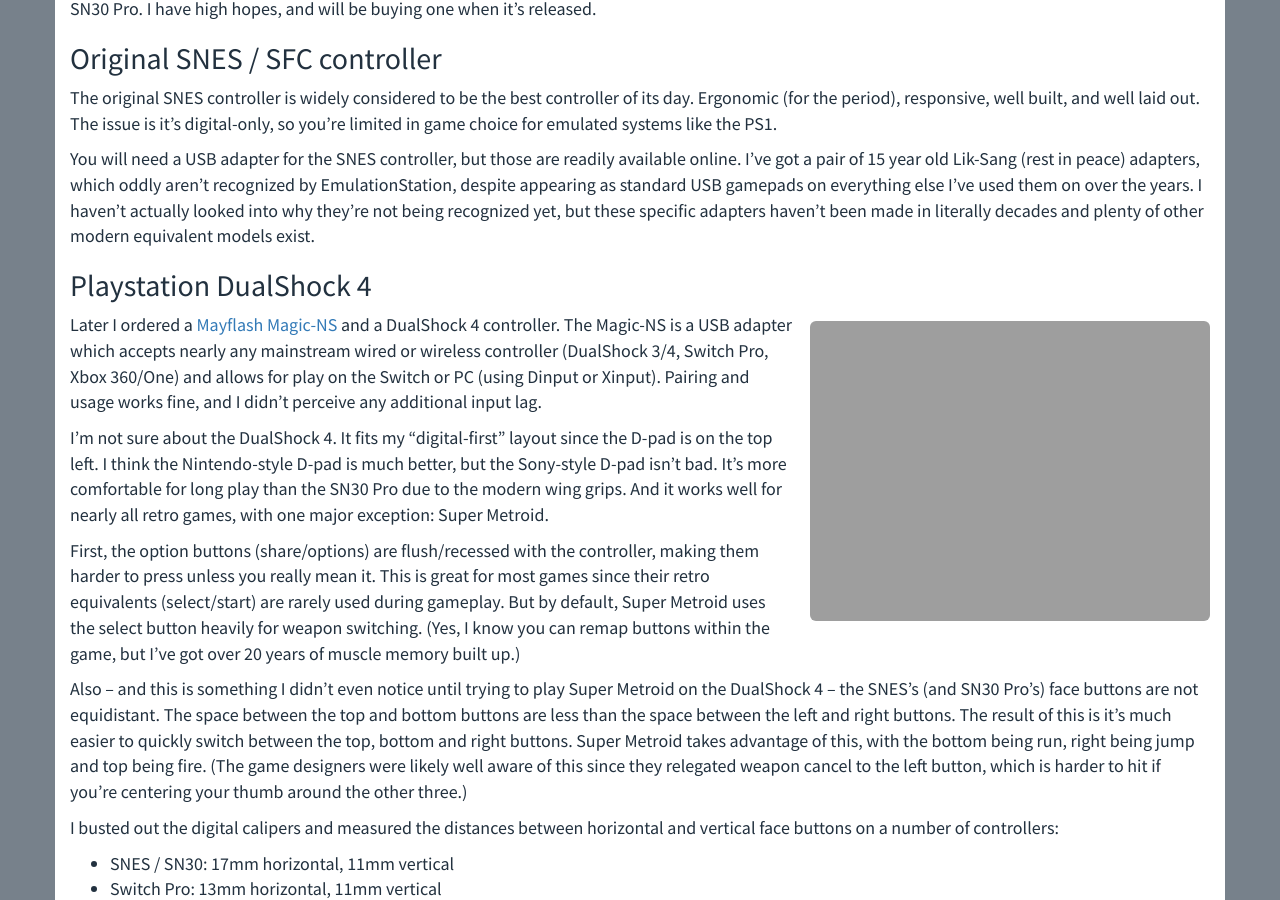
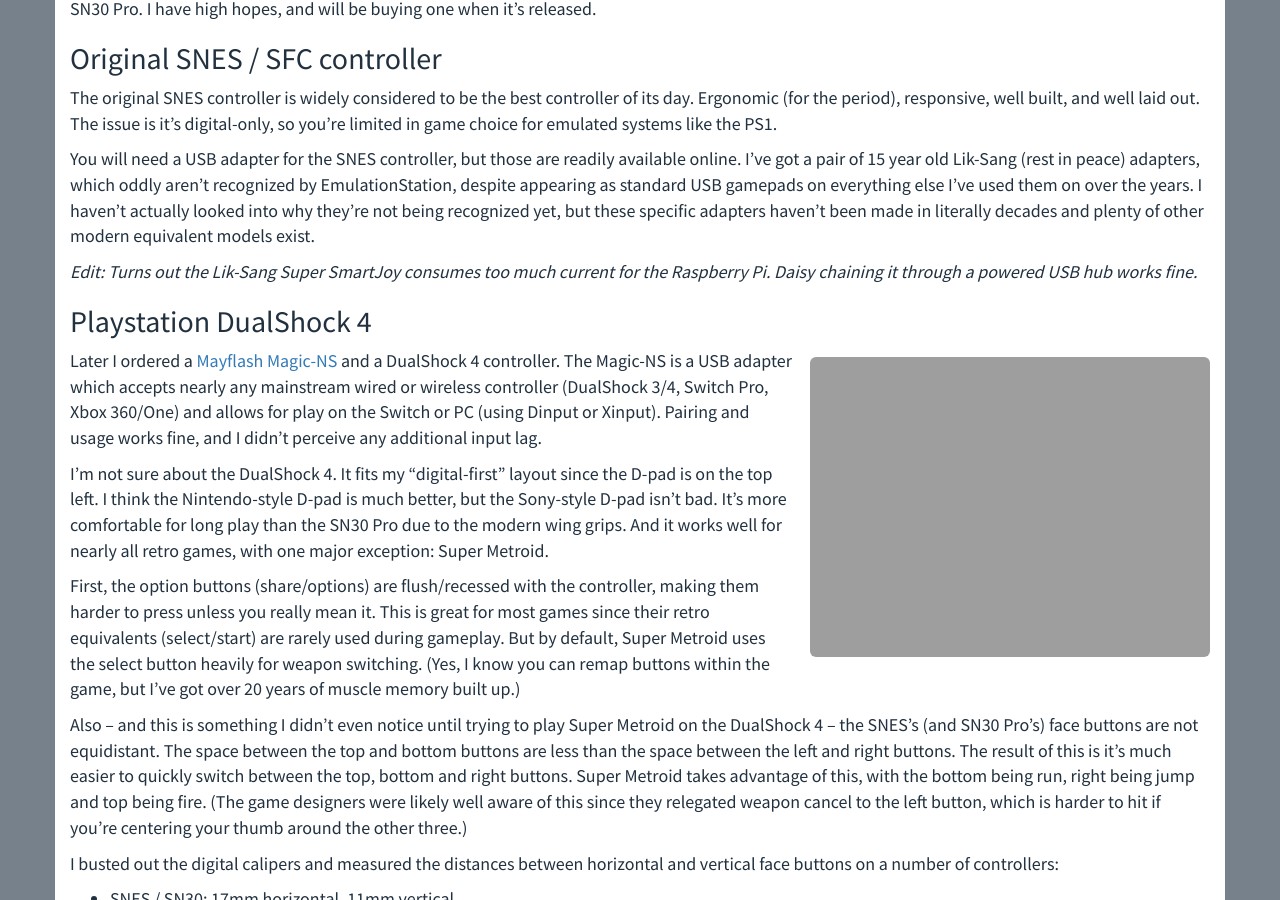
Before and after one commit to rfinnie/jekyll-finnie, a Jekyll site: the page built from _posts/2018-08-04-retro-controllers-for-the-retropie.md, in a window 1280 px wide and 900 px high, scrolled down 1795 px. Built offline with Jekyll 4.4.1, drawn with Linux system fonts in a browser that asks for light colours; nearby versions of some CDN libraries; comment, search, counter and statistics services are not loaded.

Commit message:
Edit re: Lik-Sang Super SmartJoy

```diff
--- a/_posts/2018-08-04-retro-controllers-for-the-retropie.md
+++ b/_posts/2018-08-04-retro-controllers-for-the-retropie.md
@@ -48,6 +48,8 @@
 
 You will need a USB adapter for the SNES controller, but those are readily available online.  I've got a pair of 15 year old Lik-Sang (rest in peace) adapters, which oddly aren't recognized by EmulationStation, despite appearing as standard USB gamepads on everything else I've used them on over the years.  I haven't actually looked into why they're not being recognized yet, but these specific adapters haven't been made in literally decades and plenty of other modern equivalent models exist.
 
+*Edit: Turns out the Lik-Sang Super SmartJoy consumes too much current for the Raspberry Pi.  Daisy chaining it through a powered USB hub works fine.*
+
 ## Playstation DualShock 4
 
 <img src="{{ site.url }}{{ site.baseurl }}/blog-media/2018/ds4-red.png" alt="Red DualShock 4" class="img-responsive img-rounded img-md pull-right">
```
